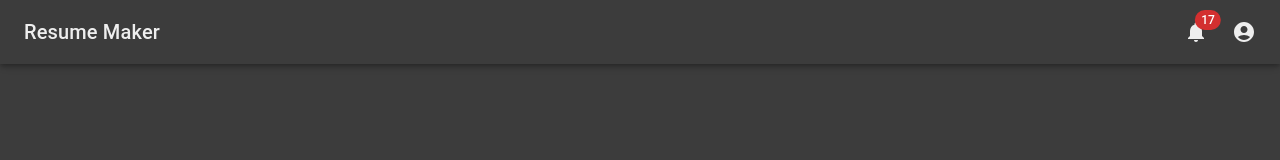
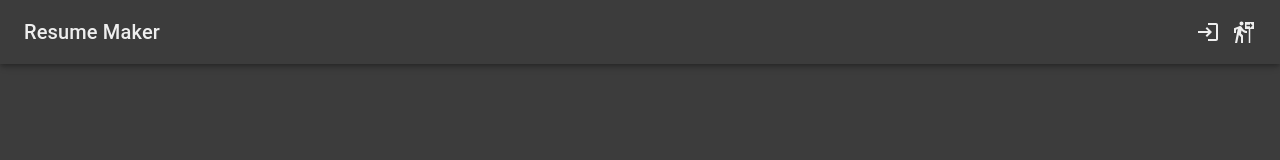
Before and after one commit to shivamanand-dev/resume_maker, a Next.js app: page /login in a window 1280 px wide. Shown: the top 160 px of the page. Built offline with nearby package versions, Linux system fonts and the light colour scheme; what next-redux-wrapper would draw is missing.

Commit message:
modified navbar added login routes and icons

```diff
--- a/src/components/AlertMessage/StyledAlertMessage.js
+++ b/src/components/AlertMessage/StyledAlertMessage.js
@@ -6,4 +6,5 @@ export const StyledAlertMessage = styled.section`
   top: 1rem;
   max-width: 450px;
   width: 100%;
+  z-index: 99999;
 `;
--- a/src/components/Navbar/StyledNavbar.js
+++ b/src/components/Navbar/StyledNavbar.js
@@ -3,5 +3,5 @@ import styled from "styled-components";
 export const StyledNavbar = styled.section`
   position: fixed;
   width: 100%;
-  z-index: 99999999;
+  z-index: 9999;
 `;
--- a/src/components/Navbar/index.js
+++ b/src/components/Navbar/index.js
@@ -1,8 +1,11 @@
 // import { MenuIcon, SearchIcon } from "@mui/icons-material";
+// import MenuIcon from "@mui/icons-material/Menu";
 import AccountCircle from "@mui/icons-material/AccountCircle";
+import FollowTheSignsIcon from "@mui/icons-material/FollowTheSigns";
+import LoginIcon from "@mui/icons-material/Login";
+import LogoutIcon from "@mui/icons-material/Logout";
 import MailIcon from "@mui/icons-material/Mail";
-// import MenuIcon from "@mui/icons-material/Menu";
-import MoreIcon from "@mui/icons-material/MoreVert";
+import MoreVertIcon from "@mui/icons-material/MoreVert";
 import NotificationsIcon from "@mui/icons-material/Notifications";
 import {
   AppBar,
@@ -14,11 +17,16 @@ import {
   Toolbar,
   Typography,
 } from "@mui/material";
+import { useRouter } from "next/router";
 import { useState } from "react";
+import { userService } from "src/services/user.service";
 
 import { StyledNavbar } from "./StyledNavbar";
 
 function Navbar({ messageBadgeContent = 1 }) {
+  const user = userService.userValue;
+  const router = useRouter();
+
   const [anchorEl, setAnchorEl] = useState(null);
   const [mobileMoreAnchorEl, setMobileMoreAnchorEl] = useState(null);
 
@@ -41,6 +49,10 @@ function Navbar({ messageBadgeContent = 1 }) {
   const handleMobileMenuOpen = (event) => {
     setMobileMoreAnchorEl(event.currentTarget);
   };
+
+  function sendToRoute(route) {
+    router.push(route);
+  }
 
   const menuId = "primary-search-account-menu";
   const renderMenu = (
@@ -164,6 +176,36 @@ function Navbar({ messageBadgeContent = 1 }) {
                   <MailIcon />
                 </Badge>
               </IconButton> */}
+              {!user && (
+                <>
+                  <IconButton
+                    size="large"
+                    edge="end"
+                    aria-label="account of current user"
+                    // aria-controls={menuId}
+                    aria-haspopup="true"
+                    onClick={() => {
+                      sendToRoute("/login");
+                    }}
+                    color="inherit"
+                  >
+                    <LoginIcon />
+                  </IconButton>
+                  <IconButton
+                    size="large"
+                    edge="end"
+                    aria-label="account of current user"
+                    aria-controls={menuId}
+                    aria-haspopup="true"
+                    // onClick={handleProfileMenuOpen}
+                    color="inherit"
+                  >
+                    <FollowTheSignsIcon />
+                  </IconButton>
+                </>
+              )}
+              {user && (
+                <>
                   <IconButton
                     size="large"
                     aria-label="show 17 new notifications"
@@ -184,6 +226,20 @@ function Navbar({ messageBadgeContent = 1 }) {
                   >
                     <AccountCircle />
                   </IconButton>
+
+                  <IconButton
+                    size="large"
+                    edge="end"
+                    aria-label="login"
+                    // aria-controls={menuId}
+                    aria-haspopup="true"
+                    // onClick={handleOnClickLogin}
+                    color="inherit"
+                  >
+                    <LogoutIcon />
+                  </IconButton>
+                </>
+              )}
             </Box>
             <Box sx={{ display: { xs: "flex", md: "none" } }}>
               <IconButton
@@ -194,7 +250,7 @@ function Navbar({ messageBadgeContent = 1 }) {
                 onClick={handleMobileMenuOpen}
                 color="inherit"
               >
-                <MoreIcon />
+                <MoreVertIcon />
               </IconButton>
             </Box>
           </Toolbar>
```
Lines whose indentation alone changed are shown as unchanged.
